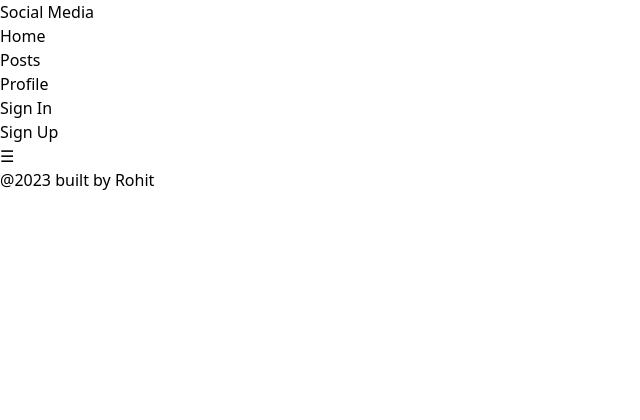
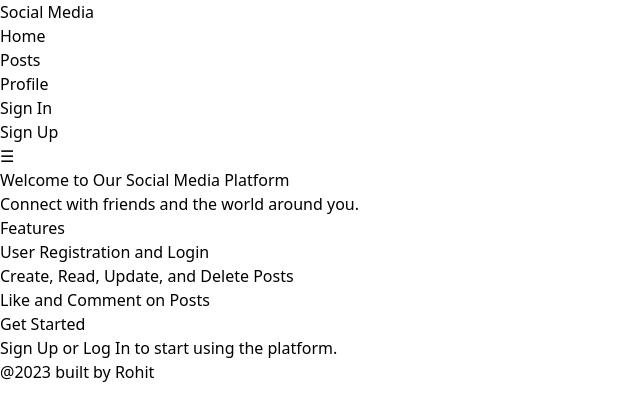
Before and after one commit to RohitM1518/Social-Media-Application, a React (Vite) app in the folder client/: page / in a window 1280 px wide. Shown: the top 420 px of the page, without its empty margins (0-640 px from the left). Built offline with nearby package versions, Linux system fonts and the light colour scheme.

Commit message:
chore: Update App.jsx and Button.jsx components

```diff
--- a/client/package.json
+++ b/client/package.json
@@ -14,8 +14,10 @@
     "@emotion/styled": "^11.11.0",
     "@mui/icons-material": "^5.15.11",
     "@mui/material": "^5.15.11",
+    "@popperjs/core": "^2.11.8",
     "@reduxjs/toolkit": "^2.2.5",
     "axios": "^1.6.7",
+    "bootstrap": "^5.3.3",
     "firebase": "^10.8.1",
     "lodash": "^4.17.21",
     "react": "^18.2.0",
@@ -37,6 +39,7 @@
     "eslint-plugin-react-hooks": "^4.6.0",
     "eslint-plugin-react-refresh": "^0.4.6",
     "postcss": "^8.4.38",
+    "sass": "^1.77.6",
     "tailwindcss": "^3.4.4",
     "vite": "^5.2.0"
   }
--- a/client/src/App.jsx
+++ b/client/src/App.jsx
@@ -8,11 +8,11 @@ function App() {
     <div className=''>
 
     <Header />
-
     <div className='w-full h-36'>
     </div>
-
+  <div className=' container'>
     <Outlet />
+    </div>
 
     <Footer />
     </div>
--- a/client/src/components/AuthLayout.jsx
+++ b/client/src/components/AuthLayout.jsx
@@ -8,7 +8,7 @@ import { useNavigate } from 'react-router-dom';
 export default function Protected({ children, authentication = true }) {
   const navigate = useNavigate();
   const [loader, setLoader] = useState(true);
-  const authStatus = useSelector(state => state.user.authStatus)
+  const authStatus = useSelector(state => state?.user?.authStatus)
 
   useEffect(() => {
     if (authentication && authStatus !== authentication) {
--- a/client/src/components/Button.jsx
+++ b/client/src/components/Button.jsx
@@ -9,7 +9,7 @@ export const Button = ({children,url,className=''}) => {
   return (
     <div className='m-2 mt-5'>
         <button
-        className={`bg-black text-white p-2 rounded-md ${className} transition ease-in-out delay-150 hover:-translate-y-1 hover:scale-110 duration-300`}
+        className={`bg-black text-white p-2 rounded-md ${className} font-mono transition ease-in-out delay-150 hover:-translate-y-1 hover:scale-110 duration-300`}
         onClick={clickHandle}
         >{children}</button>
     </div>
--- a/client/src/components/Header.jsx
+++ b/client/src/components/Header.jsx
@@ -36,27 +36,27 @@ const Header = () => {
     }, [mobileMenuRef]);
     return (
         <div className='fixed w-full bg-white shadow-md z-10'>
-            <div className='container mx-auto flex justify-between items-center px-4'>
+            <div className=' mx-auto flex justify-between items-center px-4'>
                 <div className=' flex items-baseline justify-between w-full'>
                     <div className=''>
                         <Logo />
                     </div>
-                    <ul className={`hidden lg:flex space-x-6 ${isMobileMenuOpen ? 'hidden' : ''}`}>
+                    <div className={`hidden lg:flex space-x-6 ${isMobileMenuOpen ? 'hidden' : ''}`}>
                         {linkItems.map((item) => (
-                            <li key={item.name} className='transition ease-in-out delay-150 hover:-translate-y-1 hover:scale-105 duration-300 '>
+                            <div key={item.name} className='transition ease-in-out delay-150 hover:-translate-y-1 hover:scale-105 duration-300 '>
                                 <NavLink
                                     to={item.link}
-                                    className={({ isActive }) => `text-black opacity-70 hover:text-emerald-600 ${isActive ? 'text-emerald-600' : ''}`}
+                                    className={({ isActive }) => `text-black opacity-70 font-mono hover:text-emerald-600 ${isActive ? 'text-emerald-600' : ''}`}
                                    // activeClassName='text-emerald-600 opacity-95'
                                 >
                                     {item.name}
                                 </NavLink>
-                            </li>
+                            </div>
                         ))}
-                    </ul>
+                    </div>
                     <div className='flex'>
-                        <Button>Sign In</Button>
-                        <Button>Sign Up</Button>
+                        <Button url='/signin'>Sign In</Button>
+                        <Button url='/signup'>Sign Up</Button>
                     </div>
                 </div>
                 {/* Display the mobile menu button on smaller screens */}
--- a/client/src/main.jsx
+++ b/client/src/main.jsx
@@ -7,6 +7,8 @@ import { Provider } from 'react-redux'
 import store from './redux/store.js'
 import { AuthLayout } from './components/index.js'
 import {SignUp,SignIn,Home} from './pages/index.js'
+// import 'bootstrap/dist/css/bootstrap.min.css';
+
 
 
 const router = createBrowserRouter([
@@ -27,7 +29,7 @@ const router = createBrowserRouter([
         </AuthLayout>
       },
       {
-        path:'/signup',
+        path:'/',
         element: <AuthLayout authentication={false}>
             <Home />
         </AuthLayout>
--- a/client/src/pages/Home.jsx
+++ b/client/src/pages/Home.jsx
@@ -1,9 +1,32 @@
-import React from 'react'
+import React from 'react';
 
 const Home = () => {
   return (
-    <div>Home</div>
-  )
-}
+    <div className="min-h-screen bg-white text-black font-mono w-full flex justify-center">
+      <main className="p-4">
+        <section className="mb-8">
+          <h2 className="text-5xl">Welcome to Our Social Media Platform</h2>
+          <p className="mt-2 text-center">
+            Connect with friends and the world around you.
+          </p>
+        </section>
+        <section className="mb-8">
+          <h2 className="text-2xl">Features</h2>
+          <ul className="list-disc list-inside mt-2">
+            <li>User Registration and Login</li>
+            <li>Create, Read, Update, and Delete Posts</li>
+            <li>Like and Comment on Posts</li>
+          </ul>
+        </section>
+        <section>
+          <h2 className="text-2xl">Get Started</h2>
+          <p className="mt-2">
+            <a href="/signup" className="underline">Sign Up</a> or <a href="/login" className="underline">Log In</a> to start using the platform.
+          </p>
+        </section>
+      </main>
+    </div>
+  );
+};
 
-export default Home
+export default Home;
```
Also changed, not shown: 1 other file (tests, documents, lock files or other folders).
